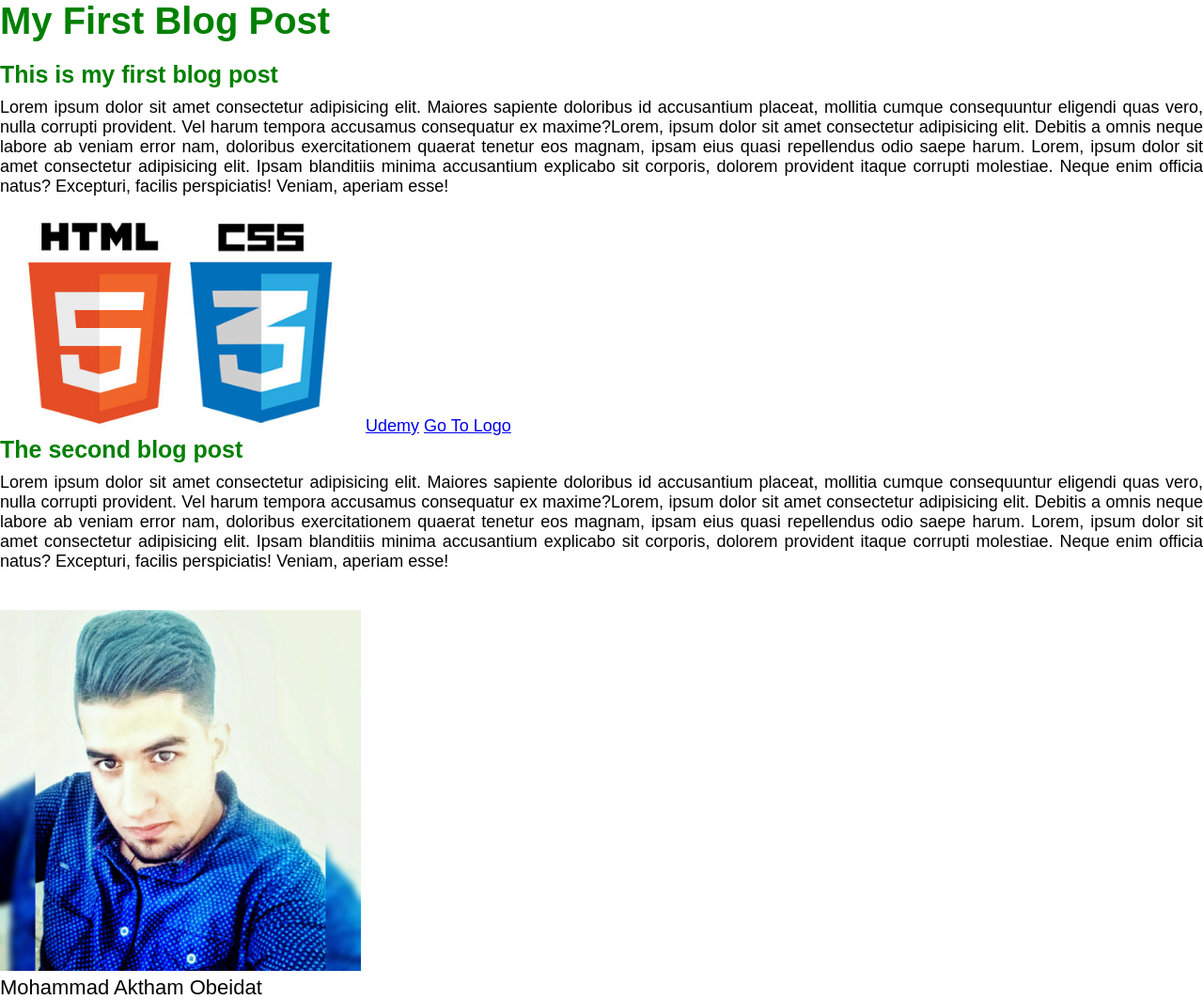
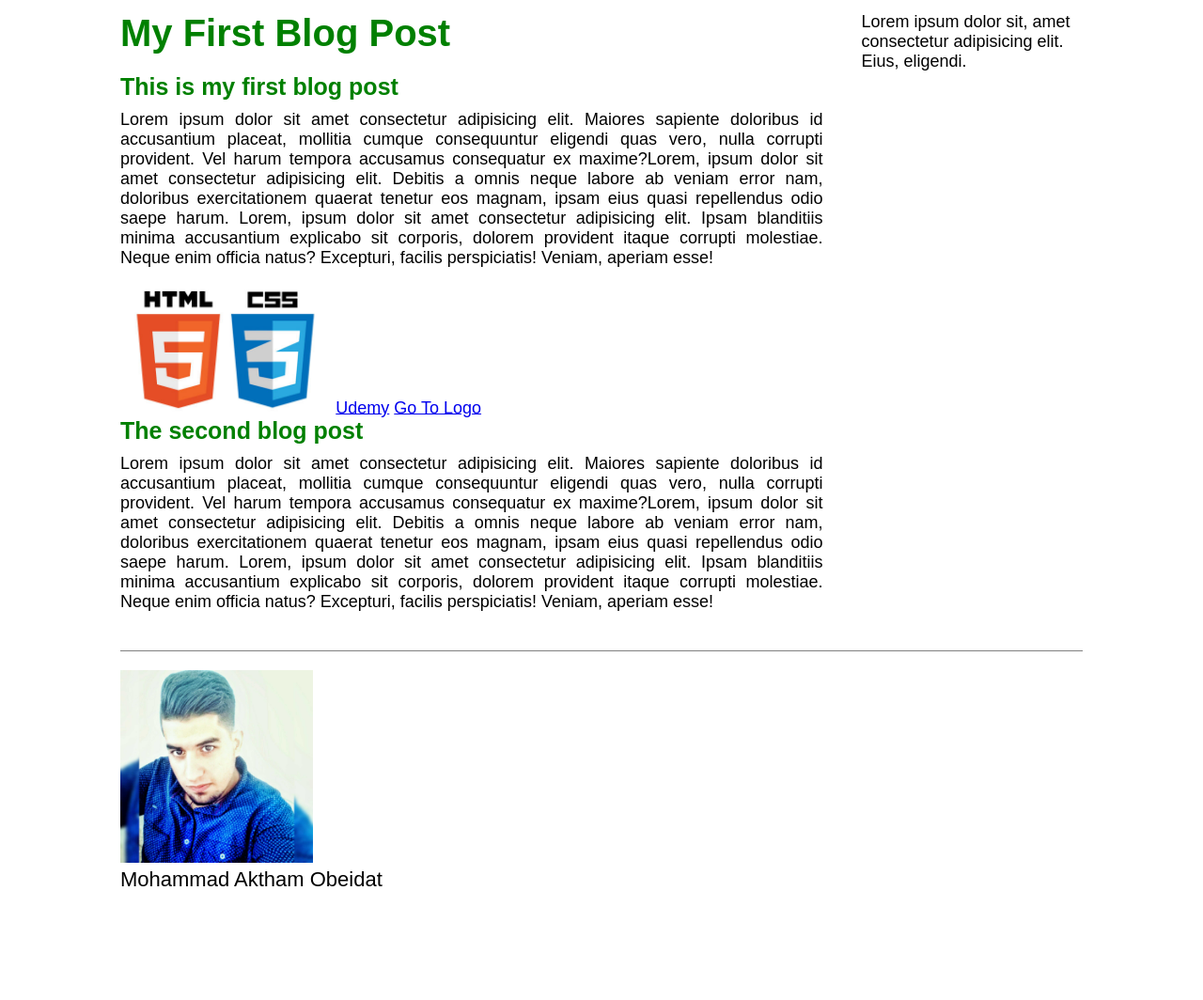
Before and after one commit to MohammadAkthamObeidat/HTML5-AND-CSS3, a plain HTML site: page [[ HTML & CSS Course ]] - BlogPost/index.html in a window 1280 px wide. Shown: the whole page at 94% size. After the commit the page ends 949 px from the top, so only its background shows below. Drawn offline with Linux system fonts and the light colour scheme.

Commit message:
Create a layout of our blog post website

```diff
--- a/[[ HTML & CSS Course ]] - BlogPost/index.html
+++ b/[[ HTML & CSS Course ]] - BlogPost/index.html
@@ -5,20 +5,22 @@
     <link rel="stylesheet" type="text/css" href="./style.css" />
   </head>
   <body>
-    <div>
+    <div class="container">
+      <div class="blog-post">
         <h1>My First Blog Post</h1>
         <h2>This is my first blog post</h2>
         <p class="main-text">
           Lorem ipsum dolor sit amet consectetur adipisicing elit. Maiores
-        sapiente doloribus id accusantium placeat, mollitia cumque consequuntur
-        eligendi quas vero, nulla corrupti provident. Vel harum tempora
-        accusamus consequatur ex maxime?Lorem, ipsum dolor sit amet consectetur
-        adipisicing elit. Debitis a omnis neque labore ab veniam error nam,
-        doloribus exercitationem quaerat tenetur eos magnam, ipsam eius quasi
-        repellendus odio saepe harum. Lorem, ipsum dolor sit amet consectetur
-        adipisicing elit. Ipsam blanditiis minima accusantium explicabo sit
-        corporis, dolorem provident itaque corrupti molestiae. Neque enim
-        officia natus? Excepturi, facilis perspiciatis! Veniam, aperiam esse!
+          sapiente doloribus id accusantium placeat, mollitia cumque
+          consequuntur eligendi quas vero, nulla corrupti provident. Vel harum
+          tempora accusamus consequatur ex maxime?Lorem, ipsum dolor sit amet
+          consectetur adipisicing elit. Debitis a omnis neque labore ab veniam
+          error nam, doloribus exercitationem quaerat tenetur eos magnam, ipsam
+          eius quasi repellendus odio saepe harum. Lorem, ipsum dolor sit amet
+          consectetur adipisicing elit. Ipsam blanditiis minima accusantium
+          explicabo sit corporis, dolorem provident itaque corrupti molestiae.
+          Neque enim officia natus? Excepturi, facilis perspiciatis! Veniam,
+          aperiam esse!
         </p>
 
         <img src="./images/logo.jpg" alt="this is a logo" width="30%" />
@@ -27,19 +29,27 @@
         <h2>The second blog post</h2>
         <p class="main-text">
           Lorem ipsum dolor sit amet consectetur adipisicing elit. Maiores
-        sapiente doloribus id accusantium placeat, mollitia cumque consequuntur
-        eligendi quas vero, nulla corrupti provident. Vel harum tempora
-        accusamus consequatur ex maxime?Lorem, ipsum dolor sit amet consectetur
-        adipisicing elit. Debitis a omnis neque labore ab veniam error nam,
-        doloribus exercitationem quaerat tenetur eos magnam, ipsam eius quasi
-        repellendus odio saepe harum. Lorem, ipsum dolor sit amet consectetur
-        adipisicing elit. Ipsam blanditiis minima accusantium explicabo sit
-        corporis, dolorem provident itaque corrupti molestiae. Neque enim
-        officia natus? Excepturi, facilis perspiciatis! Veniam, aperiam esse!
+          sapiente doloribus id accusantium placeat, mollitia cumque
+          consequuntur eligendi quas vero, nulla corrupti provident. Vel harum
+          tempora accusamus consequatur ex maxime?Lorem, ipsum dolor sit amet
+          consectetur adipisicing elit. Debitis a omnis neque labore ab veniam
+          error nam, doloribus exercitationem quaerat tenetur eos magnam, ipsam
+          eius quasi repellendus odio saepe harum. Lorem, ipsum dolor sit amet
+          consectetur adipisicing elit. Ipsam blanditiis minima accusantium
+          explicabo sit corporis, dolorem provident itaque corrupti molestiae.
+          Neque enim officia natus? Excepturi, facilis perspiciatis! Veniam,
+          aperiam esse!
         </p>
         <br />
-      <img src="./images/author.jpg" alt="AuthorPic" width="30%" />
+      </div>
+      <div class="other-post">
+        Lorem ipsum dolor sit, amet consectetur adipisicing elit. Eius, eligendi.
+      </div>
+      <div class="clear-fix"></div>
+      <div class="author-box">
+        <img src="./images/author.jpg" alt="AuthorPic" width="20%" />
         <p id="author">Mohammad Aktham Obeidat</p>
+      </div>
     </div>
   </body>
 </html>
--- a/[[ HTML & CSS Course ]] - BlogPost/style.css
+++ b/[[ HTML & CSS Course ]] - BlogPost/style.css
@@ -1,14 +1,21 @@
 /*Styles in body applied to all body contents, let's say it's a global styles*/
-*{
+* {
     margin: 0;
     padding: 0;
     box-sizing: border-box;
-}
-body{
     font-family: Arial, Helvetica, sans-serif;
     font-size:18px;
 }
 
+.container{
+    margin: 1% auto 0 auto; /* auto means that the margin on the left and the right will adjusted automatically according to the browser window */
+    width: 80%;
+}
+.clear-fix:after{
+    content: "";
+    display: table;
+    clear: both;
+}
 h1, h2 {
     color: green;
 }
@@ -23,6 +30,18 @@ h2 {
     margin-bottom: 10px;
 }
 
+.blog-post{
+    width: 75%;
+    float: left;
+    padding-right: 2%;
+}
+
+.other-post{
+    width: 25%;
+    float: left;
+    padding-left: 2%;
+}
+
 .main-text{
     text-align: justify;
     margin-bottom: 20px;
@@ -31,3 +50,7 @@ h2 {
 #author{
     font-size: 22px;
 }
+.author-box{
+    border-top: 1px solid grey;
+    padding-top: 20px;
+}
```
Lines whose indentation alone changed are shown as unchanged.
